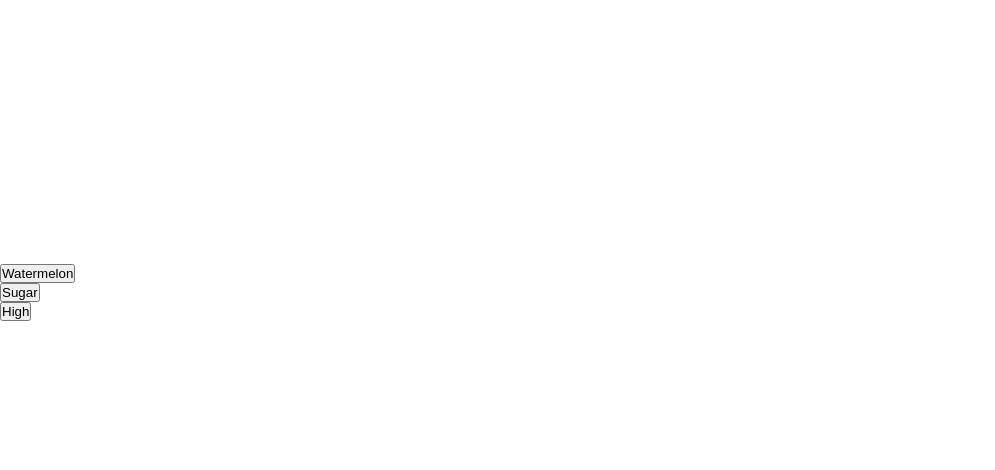
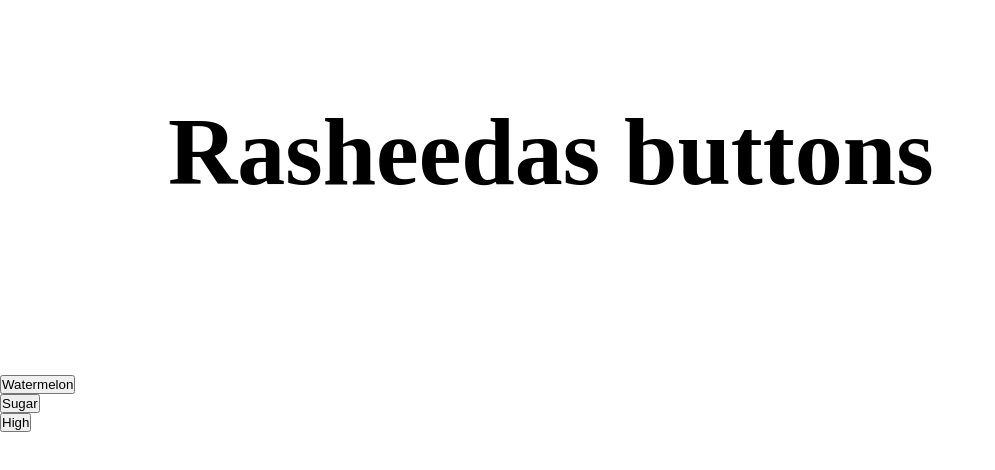
Before and after one commit to rassarg/RASSAR324_FTO2401_GROUPA2_Rasheeda-Sarguro_SDF02, a plain HTML site: page SDF02 CodeSpace Magic Buttons/index.html in a window 1280 px wide. Shown: the whole page, without its empty margins (0-995 px from the left). Drawn offline with Linux system fonts and the light colour scheme; files that its build step writes are made by us from their sources.

Commit message:
added h1

```diff
--- a/SDF02 CodeSpace Magic Buttons/index.html
+++ b/SDF02 CodeSpace Magic Buttons/index.html
@@ -13,7 +13,7 @@
     <body>
        <div class="content">
     <header>
-
+        <h1>Rasheedas buttons</h1>
     </header>
 
     <article>
```
